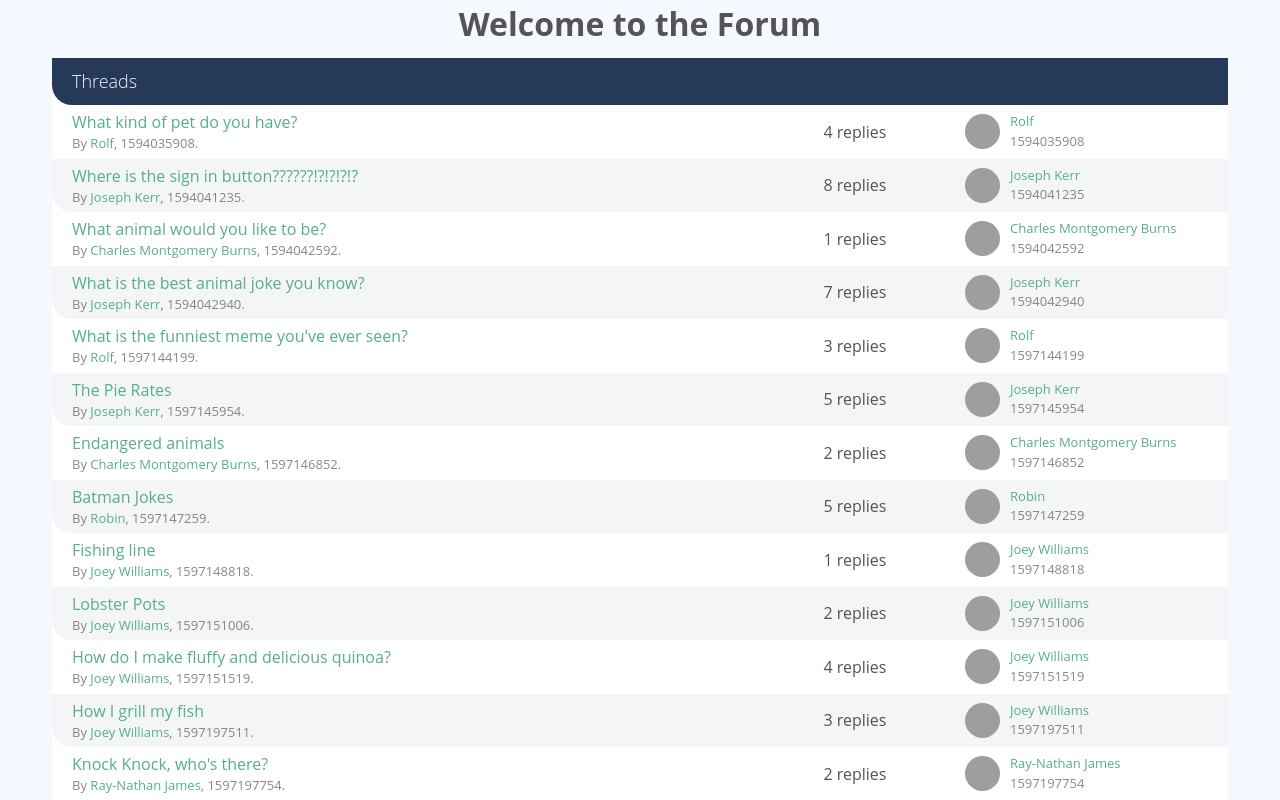
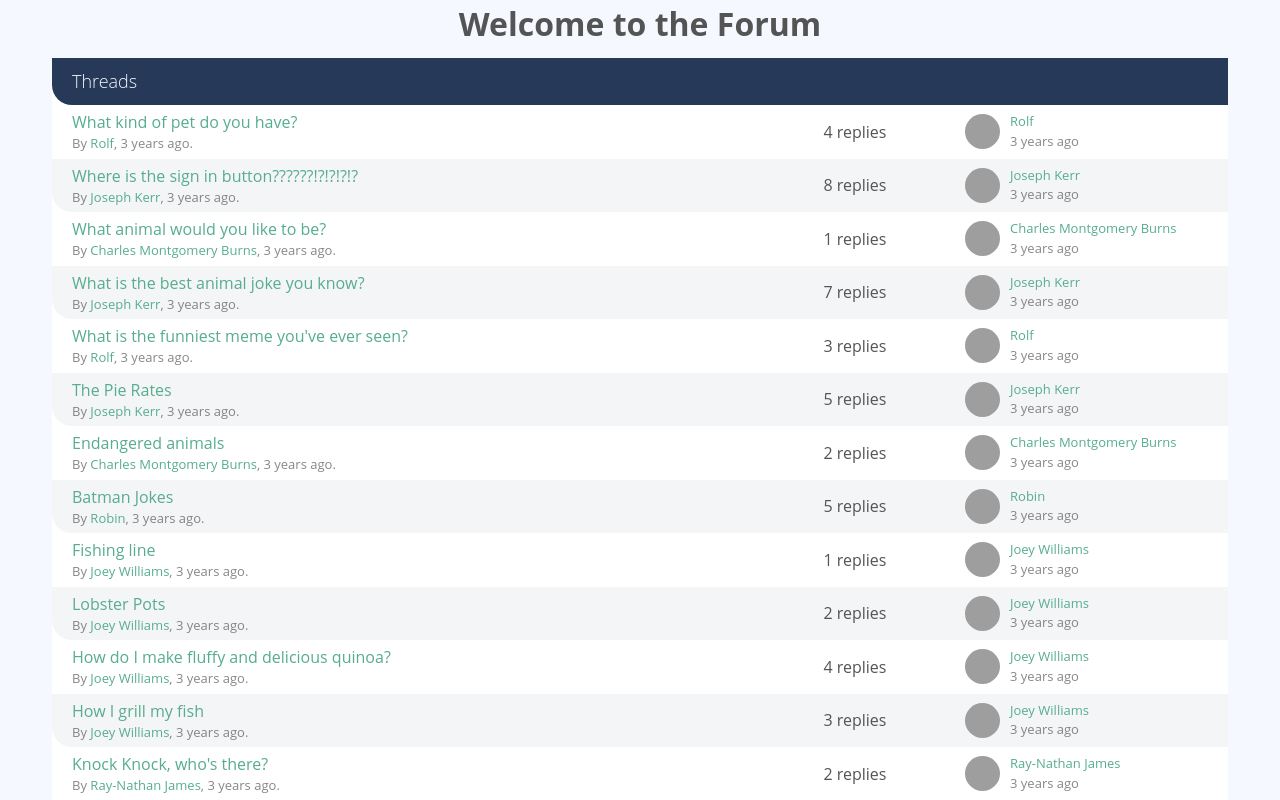
Before and after one commit to Bek85/vueschool-forum, a Vue app: page / in a window 1280 px wide. Shown: the top 800 px of the page. Built offline with nearby package versions, Linux system fonts and the light colour scheme; grey boxes are pictures that could not be loaded.

Commit message:
Use AppDate component in ThreadList.vue

```diff
--- a/src/components/ThreadList.vue
+++ b/src/components/ThreadList.vue
@@ -1,7 +1,9 @@
 <script>
 import sourceData from '@/data.json';
+import AppDate from '@/components/AppDate.vue';
 export default {
   name: 'ThreadList',
+  components: { AppDate },
   props: {
     threads: {
       type: Array,
@@ -40,7 +42,7 @@ export default {
           </p>
           <p class="text-faded text-xsmall">
             By <a href="#">{{ userById(thread.userId).name }}</a
-            >, {{ thread.publishedAt }}.
+            >, <AppDate :timestamp="thread.publishedAt" />.
           </p>
         </div>
 
@@ -57,7 +59,9 @@ export default {
             <p class="text-xsmall">
               <a href="#">{{ userById(thread.userId).name }}</a>
             </p>
-            <p class="text-xsmall text-faded">{{ thread.publishedAt }}</p>
+            <p class="text-xsmall text-faded">
+              <AppDate :timestamp="thread.publishedAt" />
+            </p>
           </div>
         </div>
       </div>
```
